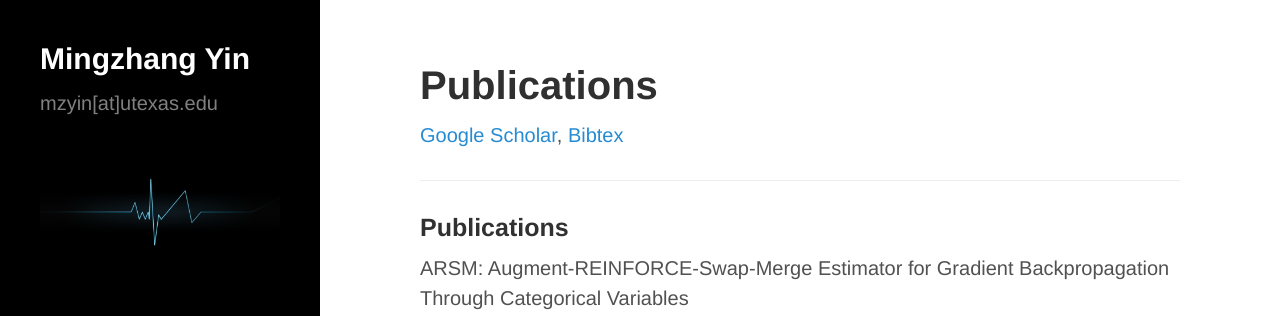
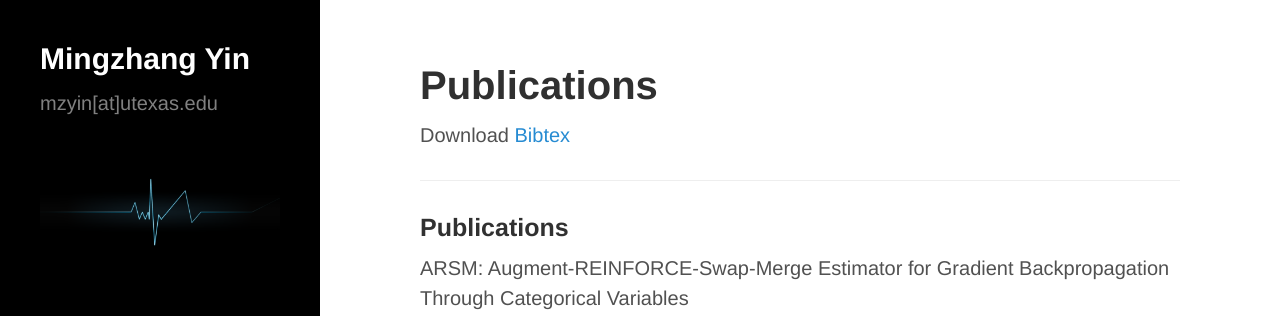
Before and after one commit to mingzhang-yin/mingzhang-yin.github.io, a Jekyll site: the page built from publications.md, in a window 1280 px wide and 1115 px high. Shown: the top 316 px of the window. Built offline with Jekyll 4.4.1, drawn with Linux system fonts in a browser that asks for light colours; nearby versions of some CDN libraries.

Commit message:
Update publications.md

```diff
--- a/publications.md
+++ b/publications.md
@@ -4,7 +4,7 @@ title: Publications
 
 ---
 
-[Google Scholar](https://scholar.google.com/citations?user=oAEsILEAAAAJ&hl=en), [Bibtex](https://mingzhang-yin.github.io/assets/pdfs/reference.bib)
+Download [Bibtex](https://mingzhang-yin.github.io/assets/pdfs/reference.bib)
 
 ___
 
```
